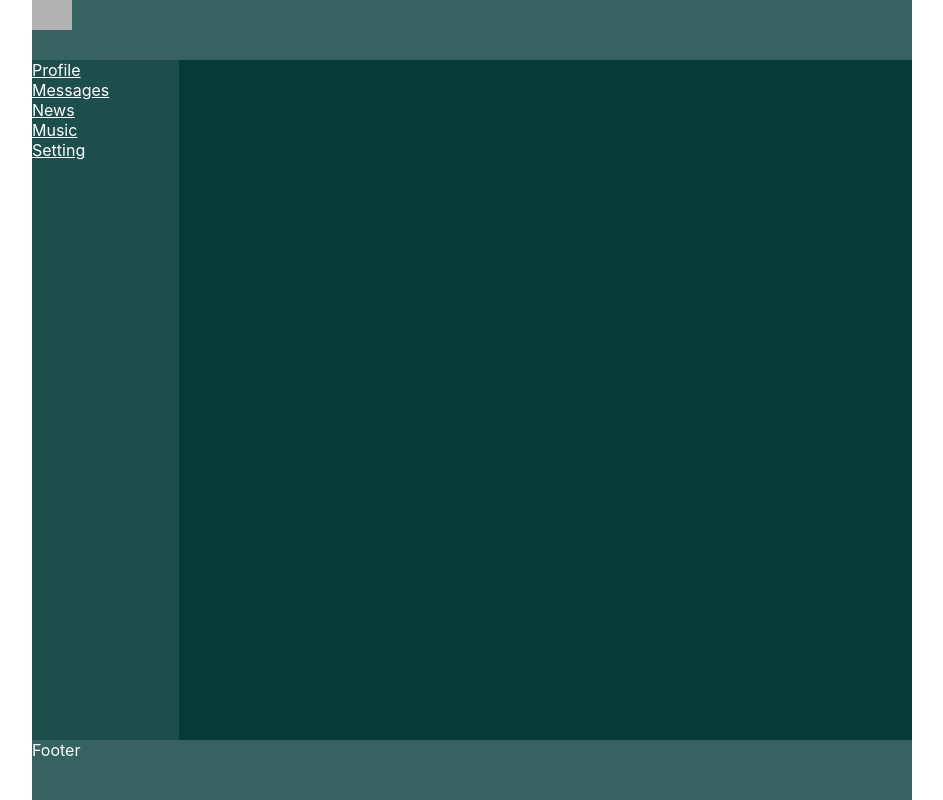
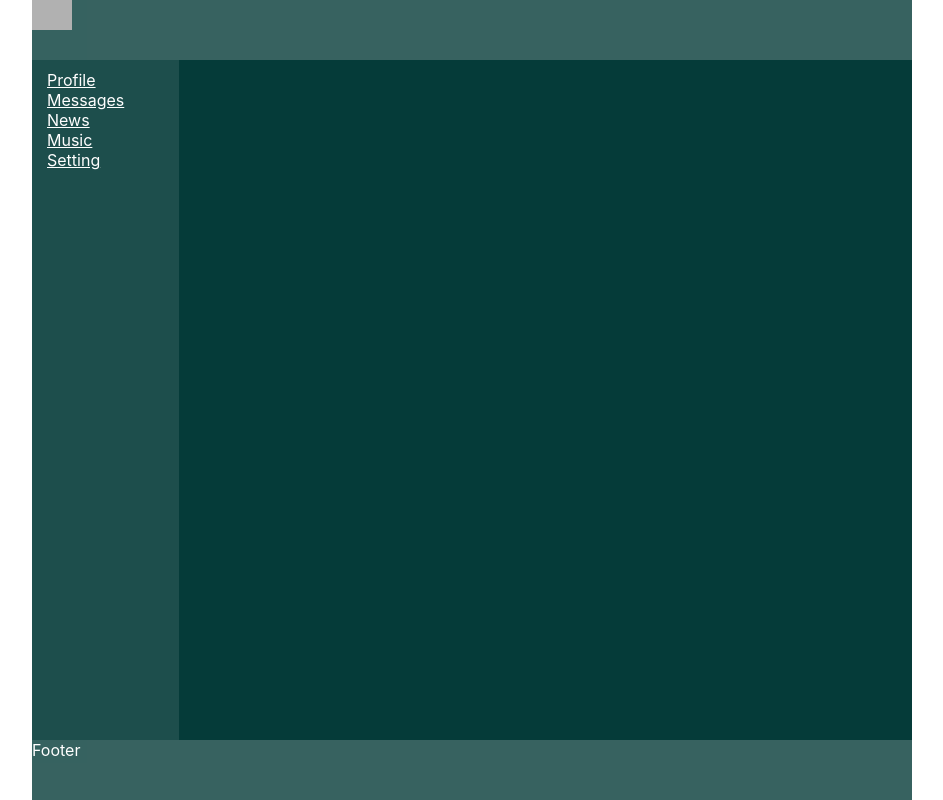
Before and after one commit to PivrikArtem/social-network, a React (Create React App) app in the folder social-network/: page / in a window 1280 px wide. Shown: the whole page, without its empty margins (168-1111 px from the left). Built offline with nearby package versions, Linux system fonts and the light colour scheme; grey boxes are pictures that could not be loaded.

Commit message:
add css in commpont dialog

```diff
--- a/social-network/src/components/Navbar/Navbar.module.css
+++ b/social-network/src/components/Navbar/Navbar.module.css
@@ -2,10 +2,12 @@
   grid-area: nav;
   background-color:rgb(5, 59, 57);
   opacity: .9;
+  padding:10px;
 
 }
 .nav a{
   color:white;
+  padding: 5px;
 }
 .nav a.active{
   color:white;
```
